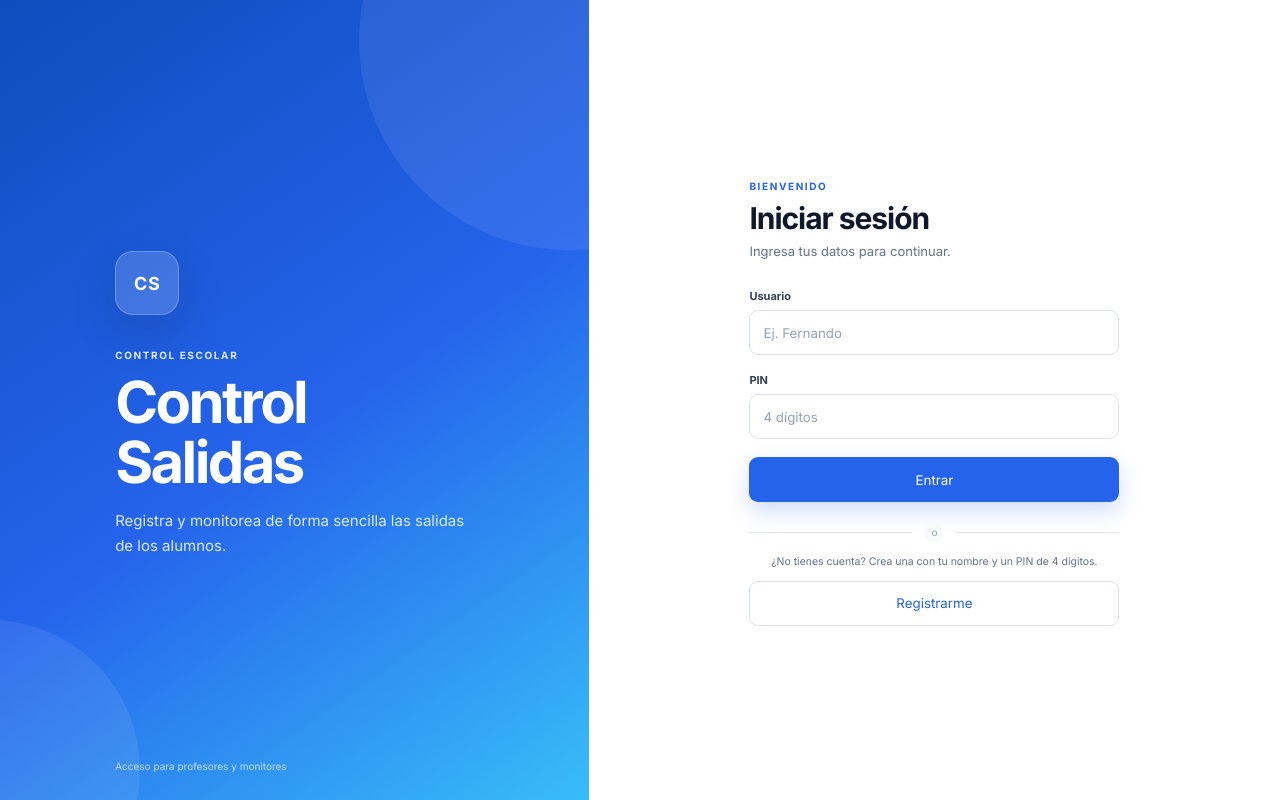
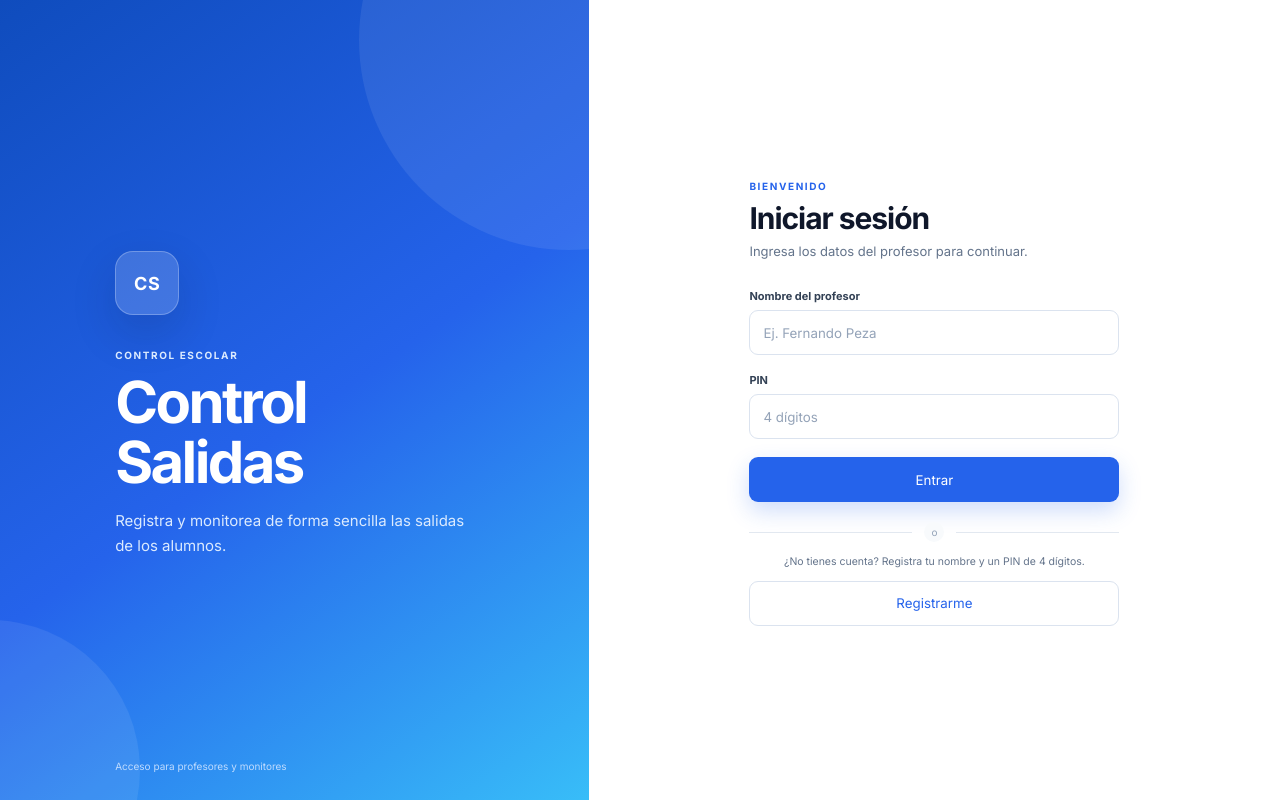
Before and after one commit to ferPeza/controlvizcaya, a React (Vite) app: page / in a window 1280 px wide. Built offline with nearby package versions, Linux system fonts and the light colour scheme.

Commit message:
Mostrar nombre del profesor en acceso

```diff
--- a/src/pages/Login.tsx
+++ b/src/pages/Login.tsx
@@ -9,17 +9,17 @@ interface LoginProps { onLogin:(p:Profesor)=>void; }
 export default function Login({onLogin}:LoginProps){
  const[nombre,setNombre]=useState(""),[pin,setPin]=useState(""),[msg,setMsg]=useState(""),[busy,setBusy]=useState(false);
  async function doLogin(){
-  if(!nombre.trim()||!pin.trim()){setMsg("Escribe tu usuario y PIN.");return}
+  if(!nombre.trim()||!pin.trim()){setMsg("Escribe el nombre del profesor y PIN.");return}
   setBusy(true);setMsg("");
   const{data,error}=await supabase.from("bano_profesores").select("id,nombre,pin,rol").ilike("nombre",nombre.trim()).limit(1);
-  setBusy(false);if(error){setMsg(error.message);return}if(!data?.length){setMsg("No existe ese usuario. Usa Registrarme.");return}if(data[0].pin!==pin.trim()){setMsg("PIN incorrecto.");return}
+  setBusy(false);if(error){setMsg(error.message);return}if(!data?.length){setMsg("No existe ese profesor. Usa Registrarme.");return}if(data[0].pin!==pin.trim()){setMsg("PIN incorrecto.");return}
   onLogin({id:data[0].id,nombre:data[0].nombre,rol:(data[0].rol??"profesor") as RolProfesor});
  }
  async function doRegister(){
-  const n=nombre.trim(),p=pin.trim();if(!n||p.length!==4){setMsg("Escribe tu nombre y un PIN de 4 dígitos.");return}
+  const n=nombre.trim(),p=pin.trim();if(!n||p.length!==4){setMsg("Escribe el nombre del profesor y un PIN de 4 dígitos.");return}
   setBusy(true);setMsg("");
   const{data:existing,error:existErr}=await supabase.from("bano_profesores").select("id").ilike("nombre",n);
-  if(existErr){setBusy(false);setMsg(existErr.message);return}if(existing?.length){setBusy(false);setMsg("Ese nombre ya existe. Usa Entrar.");return}
+  if(existErr){setBusy(false);setMsg(existErr.message);return}if(existing?.length){setBusy(false);setMsg("Ese profesor ya existe. Usa Entrar.");return}
   const{data,error}=await supabase.from("bano_profesores").insert({nombre:n,pin:p,rol:"profesor"}).select("id,nombre,rol").single();
   setBusy(false);if(error){setMsg(error.message);return}onLogin({id:data.id,nombre:data.nombre,rol:(data.rol??"profesor") as RolProfesor});
  }
@@ -39,11 +39,11 @@ export default function Login({onLogin}:LoginProps){
     <div className={styles.formHeader}>
      <span className={styles.formEyebrow}>BIENVENIDO</span>
      <h2>Iniciar sesión</h2>
-     <p>Ingresa tus datos para continuar.</p>
+     <p>Ingresa los datos del profesor para continuar.</p>
     </div>
     <div className={styles.field}>
-     <label htmlFor="nombre">Usuario</label>
-     <input id="nombre" value={nombre} onChange={e=>setNombre(e.target.value)} placeholder="Ej. Fernando" autoComplete="username"/>
+     <label htmlFor="nombre">Nombre del profesor</label>
+     <input id="nombre" value={nombre} onChange={e=>setNombre(e.target.value)} placeholder="Ej. Fernando Peza" autoComplete="name"/>
     </div>
     <div className={styles.field}>
      <label htmlFor="pin">PIN</label>
@@ -51,7 +51,7 @@ export default function Login({onLogin}:LoginProps){
     </div>
     <button className={styles.primaryButton} onClick={doLogin} disabled={busy}>{busy?"Entrando…":"Entrar"}</button>
     <div className={styles.divider}><span>o</span></div>
-    <p className={styles.helper}>¿No tienes cuenta? Crea una con tu nombre y un PIN de 4 dígitos.</p>
+    <p className={styles.helper}>¿No tienes cuenta? Registra tu nombre y un PIN de 4 dígitos.</p>
     <button className={styles.secondaryButton} onClick={doRegister} disabled={busy}>Registrarme</button>
     {msg&&<p className={styles.errorMsg}>{msg}</p>}
    </div>
```
